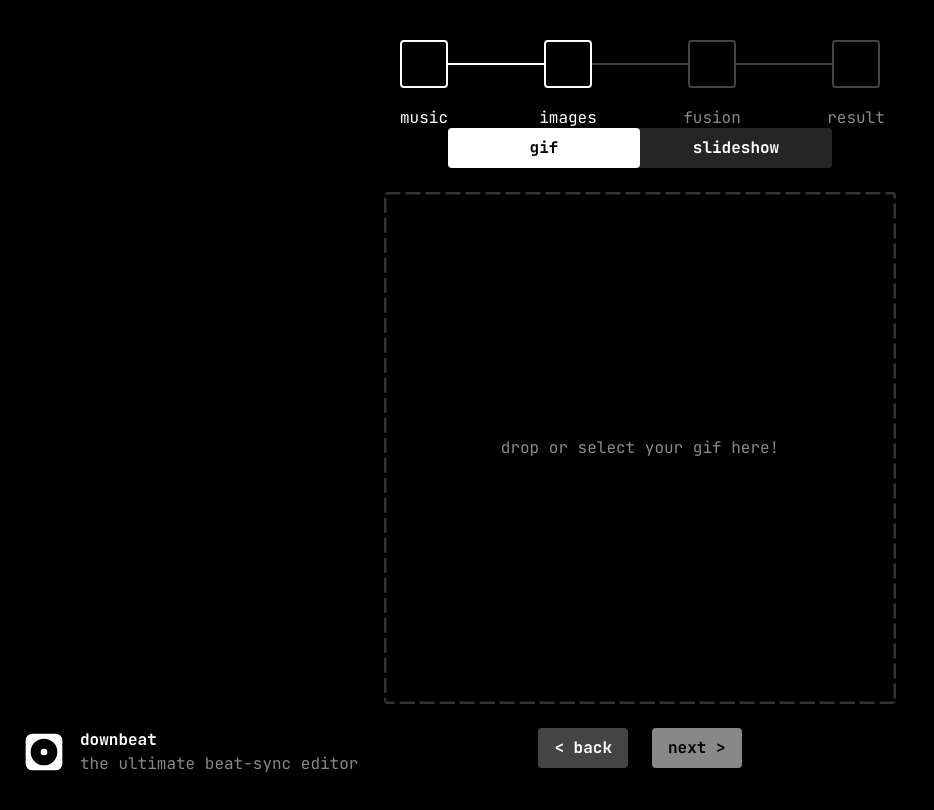
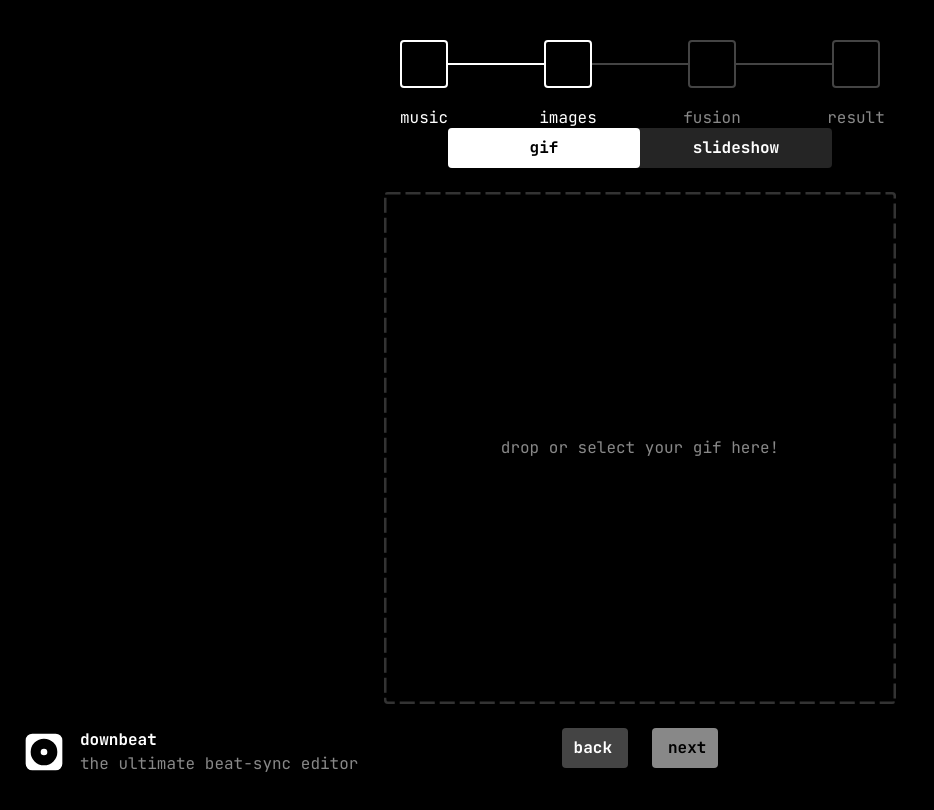
Before and after one commit to deltea/downbeat, a SvelteKit app: page / in a window 1280 px wide. Both pictures are taken after a click on the button "images". Shown: the top 810 px of the page, without its empty margins (0-934 px from the left). Built offline with nearby package versions, Linux system fonts and the light colour scheme.

Commit message:
change next and back icons

```diff
--- a/src/routes/+page.svelte
+++ b/src/routes/+page.svelte
@@ -87,22 +87,24 @@
     {#if currentStep > 0}
       <button
         onclick={() => (currentStep--)}
-        class="rounded-sm px-4 py-2 bg-dark text-fg font-bold hover:cursor-pointer disabled:bg-dark disabled:cursor-auto"
+        class="rounded-sm pr-4 pl-2 py-2 bg-dark text-fg font-bold hover:cursor-pointer disabled:bg-dark disabled:cursor-auto flex items-center gap-1"
       >
-        {"< back"}
+        <iconify-icon icon="line-md:chevron-small-left" class="text-2xl"></iconify-icon>
+        back
       </button>
     {/if}
 
     <button
       onclick={nextStep}
-      class="rounded-sm px-4 py-2 bg-fg text-bg font-bold hover:cursor-pointer disabled:bg-faded disabled:cursor-auto"
+      class="rounded-sm pl-4 pr-2 py-2 bg-fg text-bg font-bold hover:cursor-pointer disabled:bg-faded disabled:cursor-auto flex items-center gap-1"
       disabled={!(
         (currentStep === 0 && bpm) ||
         (currentStep === 1 && config.images.length > 0) ||
         (currentStep === 2 && !config.images.length)
       )}
     >
-      {"next >"}
+      next
+      <iconify-icon icon="line-md:chevron-small-right" class="text-2xl"></iconify-icon>
     </button>
   </div>
 </div>
```
